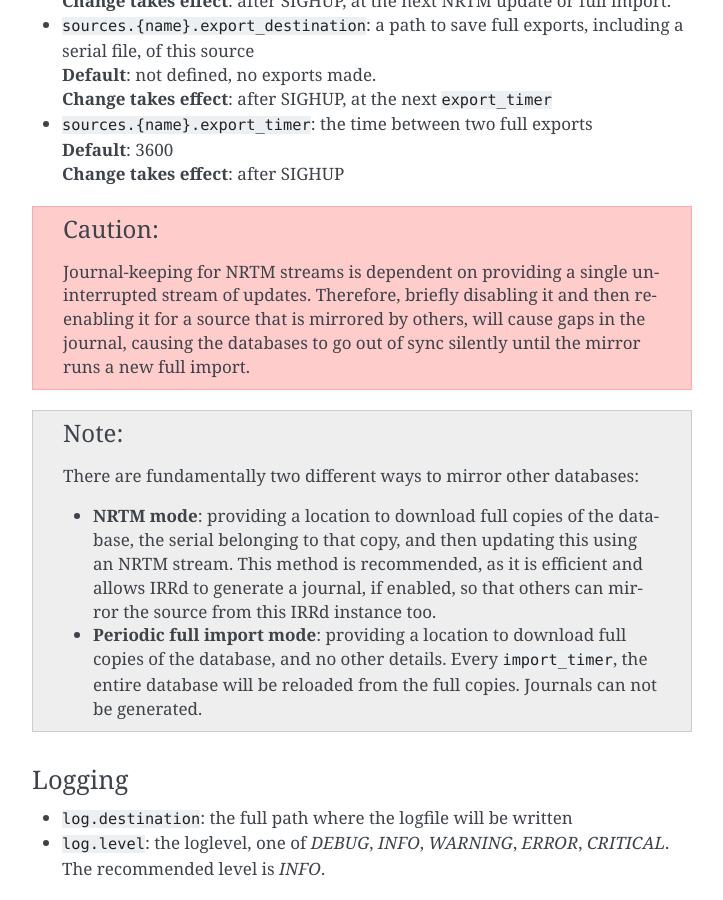
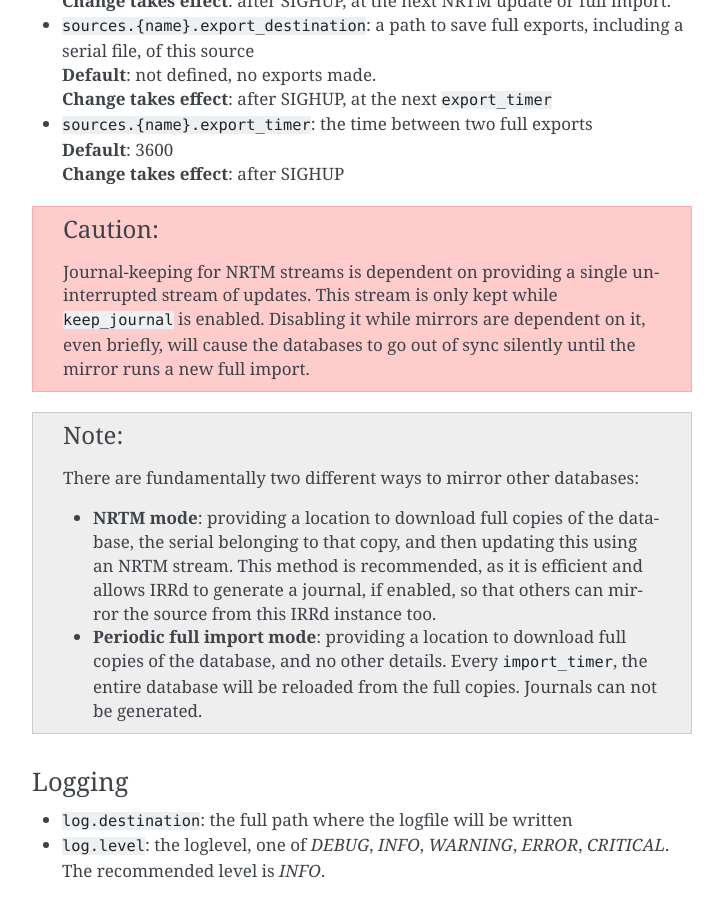
Before and after one commit to irrdnet/irrd, a Sphinx documentation site: the page built from docs/usage/configuration.rst, in a window 1280 px wide and 900 px high, scrolled down 4760 px. Shown: the whole window, without its empty margins (388-1111 px from the left). Built offline with Sphinx 7.4.7, drawn with Linux system fonts in a browser that asks for light colours; the version number could not be read and is left out.

```diff
--- a/docs/usage/configuration.rst
+++ b/docs/usage/configuration.rst
@@ -206,8 +206,8 @@
 .. caution::
 
     Journal-keeping for NRTM streams is dependent on providing a single uninterrupted stream of updates.
-    Therefore, briefly disabling it and then re-enabling it for a source that is mirrored by others,
-    will cause gaps in the journal, causing the databases to go out of sync silently until the mirror
+    This stream is only kept while ``keep_journal`` is enabled. Disabling it while mirrors are dependent
+    on it, even briefly, will cause the databases to go out of sync silently until the mirror
     runs a new full import.
 
 .. note::
```
Also changed, not shown: 3 other files.
